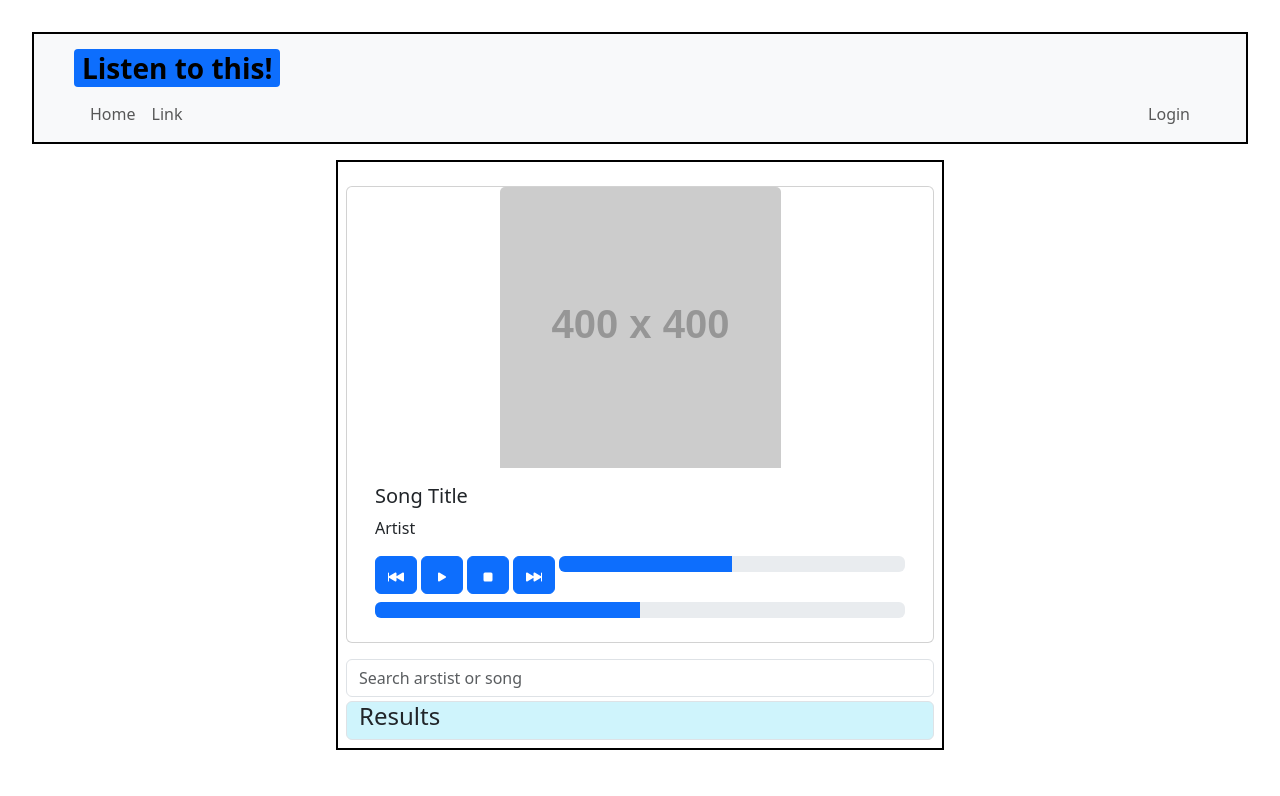
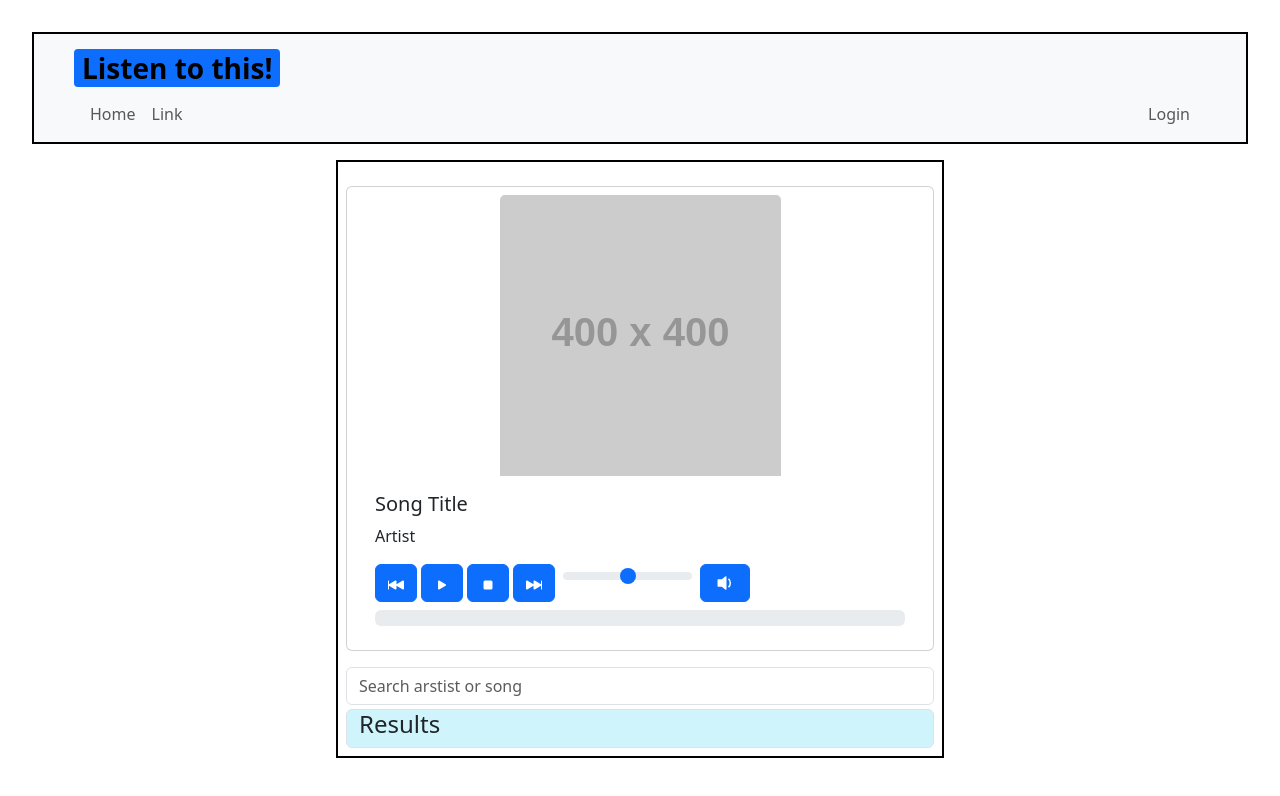
Before and after one commit to Leon35-fc/LISTEN-TO-THIS---react, a React (Vite) app in the folder listen_to_this/: page / in a window 1280 px wide. Shown: the top 796 px of the page. Built offline with nearby package versions, Linux system fonts and the light colour scheme.

Commit message:
songs controls, volume control working

```diff
--- a/listen_to_this/src/App.css
+++ b/listen_to_this/src/App.css
@@ -46,3 +46,8 @@
   display: flex;
   justify-content: end;
 } */
+
+/* .card{
+  background-color: rgba(141, 141, 255, 0.575);
+  backdrop-filter: blur(20px);
+} */
--- a/listen_to_this/src/components/CenterContent.jsx
+++ b/listen_to_this/src/components/CenterContent.jsx
@@ -8,20 +8,33 @@ import {
   ProgressBar,
   Button
 } from 'react-bootstrap';
-import { BsFillPlayFill } from 'react-icons/bs';
-import { BsFillStopFill } from 'react-icons/bs';
-import { BsFillSkipBackwardFill } from 'react-icons/bs';
-import { BsFillSkipForwardFill } from 'react-icons/bs';
+import {
+  BsFillPlayFill,
+  BsFillStopFill,
+  BsFillSkipBackwardFill,
+  BsFillSkipForwardFill,
+  BsFillPauseFill,
+  BsFillVolumeMuteFill,
+  BsFillVolumeOffFill,
+  BsFillVolumeDownFill,
+  BsFillVolumeUpFill
+} from 'react-icons/bs';
 
 const CenterContent = () => {
   const searchURL =
     'https://striveschool-api.herokuapp.com/api/deezer/search?q=';
   const [inputForm, setInputForm] = useState('');
   const [fetchedData, setFetchedData] = useState([]);
+  //FETCHED ELEMENTS
   const [selected, setSelected] = useState('');
-  const [audioPlaying, setAudioPlaying] = useState();
+  //AUDIO
+  const [isPlaying, setIsPlaying] = useState();
   const audioRef = useRef(null);
-  const [progress, setProgress] = useState(50);
+  const [progress, setProgress] = useState(0);
+  //VOLUME
+  const [slider, setSliderValue] = useState(50);
+  const [sliderPrev, setSliderPrevValue] = useState();
+  const [mute, setMute] = useState(false);
 
   const deezerFetch = function (input) {
     if (!input || input == 'undefined') return;
@@ -54,24 +67,22 @@ const CenterContent = () => {
   const play = () => {
     if (audioRef.current) {
       audioRef.current.play();
-      // audioPlaying.currentTime = 0;
-      setAudioPlaying(true);
+      setIsPlaying(true);
     }
+  };
 
-    // if (audioRef.current === selected) {
-    //   audioPlaying;
-    // }
-
-    // const newSource = new Audio(selected.preview);
-    // newSource.play();
-    // setAudioPlaying(audioRef.current);
+  const pause = () => {
+    if (audioRef.current) {
+      audioRef.current.pause();
+      setIsPlaying(false);
+    }
   };
 
   const stop = () => {
     if (audioRef.current) {
       audioRef.current.pause();
       audioRef.current.currentTime = 0; // Resetta l'audio all'inizio
-      setAudioPlaying(false);
+      setIsPlaying(false);
     }
   };
 
@@ -82,13 +93,7 @@ const CenterContent = () => {
     );
     let nextSong = (currentSongIndex + direction) % fetchedData.length;
 
-    // if (nextSong >= fetchedData.lenght) {
-    //   nextSong = 0;
-    // } else if (nextSong < 0) {
-    //   nextSong = fetchedData.length - 1;
-    // }
-
-    if(nextSong <0){
+    if (nextSong < 0) {
       nextSong = fetchedData.length - 1;
     }
     console.log(selected);
@@ -112,9 +117,57 @@ const CenterContent = () => {
     audioRef.current.currentTime = percentage * duration;
   };
 
-  useEffect(() => {
-    play();
-  }, [selected]);
+  const handleVolume = function (e) {
+    console.log(e.target.value);
+    console.log(slider * 0.01);
+    setSliderValue((e.target.value));
+    let a = slider * 0.001
+    console.log("A: ",a);
+    if( a < 0.04 || a > 0.96){
+      a = Math.floor(a)
+    }
+    audioRef.current.volume = a
+  };
+
+  const handleMute = function (e) {
+    console.log(e.target);
+    const rangeSlider = document.querySelector('.form-range');
+    console.log('Il rangeSlider', rangeSlider.value);
+    if (mute && slider == 0) {
+      console.log('Slider prima di cambio parametri', slider);
+
+      setMute(false);
+      setSliderValue(sliderPrev);
+      rangeSlider.value = sliderPrev;
+      console.log("I'm on", sliderPrev);
+      audioRef.current.volume = slider;
+    } else {
+      setSliderPrevValue(slider);
+      setMute(true);
+      setSliderValue(0);
+      console.log("I'm mute ", sliderPrev);
+      audioRef.current.volume = 0;
+    }
+  };
+
+  const volumeIcon = function (a) {
+    a = Math.ceil(slider / 34);
+    // console.log( 'A vale: ',a)
+    switch (a) {
+      case 0:
+        return <BsFillVolumeMuteFill />;
+      case 1:
+        return <BsFillVolumeOffFill />;
+      case 2:
+        return <BsFillVolumeDownFill />;
+      case 3:
+        return <BsFillVolumeUpFill />;
+    }
+  };
+
+  useEffect(() => play(), [selected]);
+
+  useEffect(() => setIsPlaying(false), []);
 
   return (
     <>
@@ -130,7 +183,7 @@ const CenterContent = () => {
                     ? 'https://placehold.co/400/'
                     : selected.album.cover_xl
                 }
-                className="w-50"
+                className="w-50 mt-2"
               />
               <Card.Body className="w-100">
                 <Card.Title className="d-flex align-content-start">
@@ -144,8 +197,12 @@ const CenterContent = () => {
                     <Button onClick={() => changeSong(-1)}>
                       <BsFillSkipBackwardFill />
                     </Button>
-                    <Button onClick={() => play()}>
-                      <BsFillPlayFill />
+                    <Button
+                      onClick={() => {
+                        isPlaying ? pause() : play();
+                      }}
+                    >
+                      {!isPlaying ? <BsFillPlayFill /> : <BsFillPauseFill />}
                     </Button>
                     <Button onClick={() => stop()}>
                       <BsFillStopFill />
@@ -153,8 +210,24 @@ const CenterContent = () => {
                     <Button onClick={() => changeSong(1)}>
                       <BsFillSkipForwardFill />
                     </Button>
+                    <Form.Range
+                      className="w-50 p-1"
+                      min="0"
+                      max="100"
+                      value={slider}
+                      onChange={handleVolume}
+                      onClick={handleVolume}
+                      style={{ '--value': `${slider}%` }}
+                    />
+                    <Button
+                      // className="bg-transparent border-0 fs-2 d-flex"
+                      className=" fs-4 d-flex align-middle"
+                      onClick={handleMute}
+                    >
+                      {volumeIcon()}
+                    </Button>
                   </div>
-                  <ProgressBar now={progress} className="flex-grow-1 ms-1" />
+                  {/* <ProgressBar now={progress} className="flex-grow-1 ms-1" /> */}
                 </div>
                 <div>
                   <ProgressBar
@@ -167,9 +240,10 @@ const CenterContent = () => {
                     ref={audioRef}
                     src={selected?.preview}
                     onTimeUpdate={handleTimeUpdate}
-                    onPlay={() => setAudioPlaying(true)}
-                    onPause={() => setAudioPlaying(false)}
-                    onEnded={() => changeSong(1)}
+                    onPlay={() => setIsPlaying(true)}
+                    onPause={() => setIsPlaying(false)}
+                    onEnded={() => changeSong(0)}
+                    onVolumeChange={() => handleVolume}
                   />
                 </div>
               </Card.Body>
```
